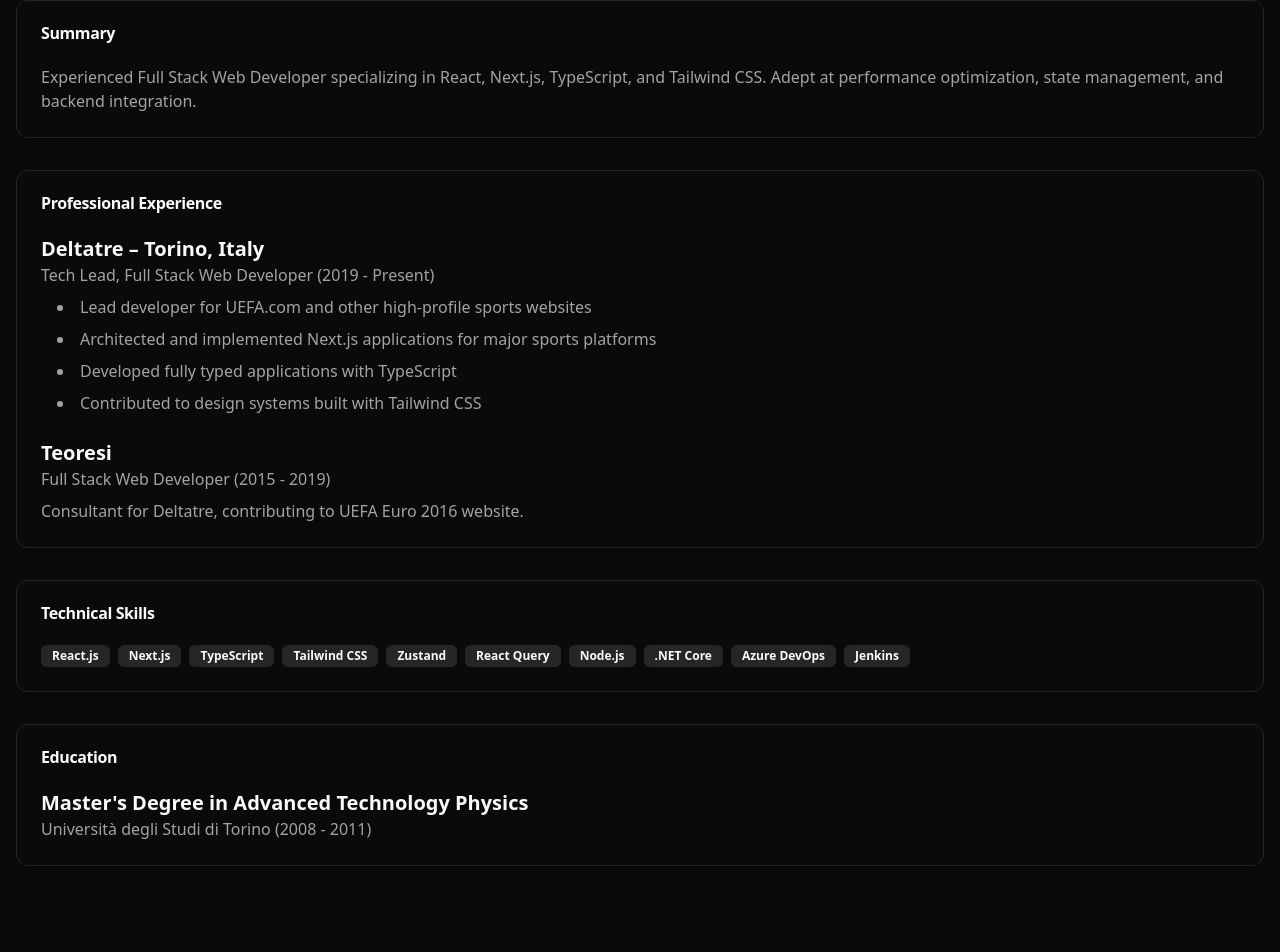
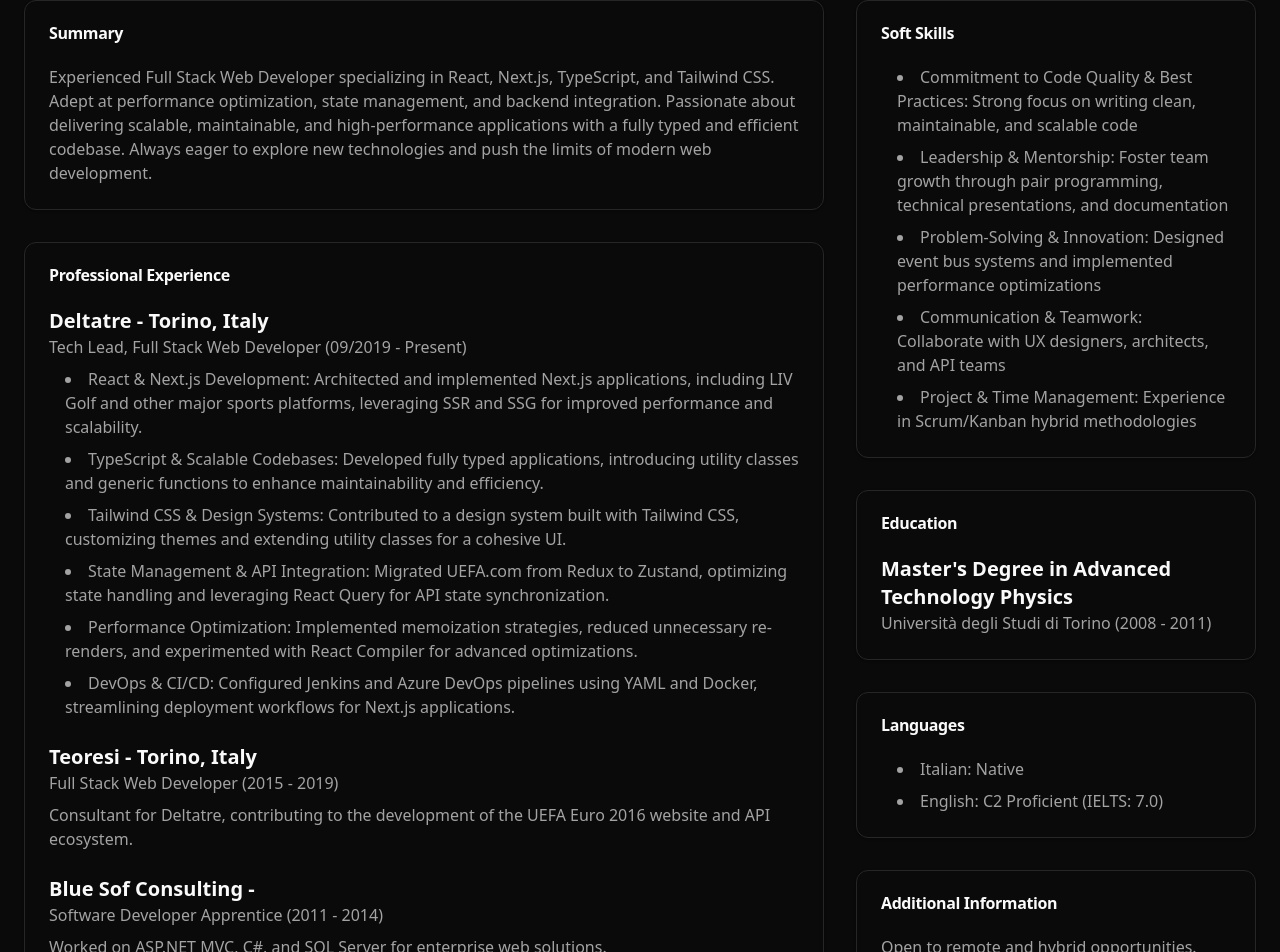
Before and after one commit to cavez86/portfolio, a Next.js app: page / in a window 1280 px wide. Shown: the part 262-1214 px from the top of the page. Before the commit the page ends 1160 px from the top, so only its background shows below. Built offline with nearby package versions, Linux system fonts and the light colour scheme.

Commit message:
Add contact icons and personal information data structure

```diff
--- a/src/app/page.tsx
+++ b/src/app/page.tsx
@@ -1,118 +1,145 @@
-import { Mail, Linkedin, Github } from 'lucide-react';
 import { Button } from '@/components/ui/button';
 import { Card, CardContent, CardHeader, CardTitle } from '@/components/ui/card';
 import { Badge } from '@/components/ui/badge';
+import { ContactIcon } from '@/components/contact-icon';
+import { personalInfo, experience, skills, softSkills, education, languages, additionalInfo } from '@/data/content';
 
 export default function Home() {
   return (
-    <main className="container mx-auto px-4 py-8">
-      {/* Header */}
-      <Card className="mb-8">
+    <main className="container mx-auto flex max-w-[1264px] flex-col gap-4 px-4 py-4 lg:gap-8 lg:py-8">
+      <Card>
         <CardHeader>
           <CardTitle className="text-center">
-            <h1 className="mb-4 text-4xl font-bold">Francesco Caveglia Beatris</h1>
-            <p className="text-2xl text-muted-foreground">Full Stack Web Developer</p>
+            <h1 className="mb-4 text-4xl font-bold">{personalInfo.name}</h1>
+            <p className="text-2xl text-muted-foreground">{personalInfo.title}</p>
           </CardTitle>
         </CardHeader>
         <CardContent>
           <div className="flex justify-center gap-4">
-            <Button variant="outline" asChild>
-              <a href="mailto:francesco.caveglia@yahoo.it">
-                <Mail className="mr-2 h-4 w-4" />
-                Email
+            {personalInfo.contacts.map((contact) => (
+              <Button key={contact.type} variant="outline" asChild>
+                <a href={contact.url}>
+                  <ContactIcon type={contact.type} className="mr-2 h-4 w-4" />
+                  {contact.label}
                 </a>
               </Button>
-            <Button variant="outline" asChild>
-              <a href="https://www.linkedin.com/in/francesco-caveglia-beatris-25012732/">
-                <Linkedin className="mr-2 h-4 w-4" />
-                LinkedIn
-              </a>
-            </Button>
-            <Button variant="outline" asChild>
-              <a href="https://github.com/cavez86">
-                <Github className="mr-2 h-4 w-4" />
-                GitHub
-              </a>
-            </Button>
+            ))}
           </div>
         </CardContent>
       </Card>
 
-      {/* Summary */}
-      <Card className="mb-8">
+      <div className="flex flex-col gap-4 lg:flex-row lg:gap-8">
+        <div className="flex flex-col gap-4 lg:w-2/3 lg:gap-8">
+          <Card>
             <CardHeader>
               <CardTitle>Summary</CardTitle>
             </CardHeader>
             <CardContent>
-          <p className="text-muted-foreground">
-            Experienced Full Stack Web Developer specializing in React, Next.js, TypeScript, and Tailwind CSS. Adept at
-            performance optimization, state management, and backend integration.
-          </p>
+              <p className="text-muted-foreground">{personalInfo.summary}</p>
             </CardContent>
           </Card>
 
-      {/* Experience */}
-      <Card className="mb-8">
+          <Card>
             <CardHeader>
               <CardTitle>Professional Experience</CardTitle>
             </CardHeader>
             <CardContent className="space-y-6">
-          <div>
-            <h3 className="text-xl font-bold">Deltatre – Torino, Italy</h3>
-            <p className="mb-2 text-muted-foreground">Tech Lead, Full Stack Web Developer (2019 - Present)</p>
+              {experience.map((exp, index) => (
+                <div key={index}>
+                  <h3 className="text-xl font-bold">
+                    {exp.company} - {exp.location}
+                  </h3>
+                  <p className="mb-2 text-muted-foreground">
+                    {exp.position} ({exp.period})
+                  </p>
+                  {exp.achievements ? (
                     <ul className="list-inside list-disc space-y-2 pl-4 text-muted-foreground">
-              <li>Lead developer for UEFA.com and other high-profile sports websites</li>
-              <li>Architected and implemented Next.js applications for major sports platforms</li>
-              <li>Developed fully typed applications with TypeScript</li>
-              <li>Contributed to design systems built with Tailwind CSS</li>
+                      {exp.achievements.map((achievement, i) => (
+                        <li key={i}>{achievement}</li>
+                      ))}
                     </ul>
+                  ) : (
+                    <p className="text-muted-foreground">{exp.description}</p>
+                  )}
                 </div>
-
-          <div>
-            <h3 className="text-xl font-bold">Teoresi</h3>
-            <p className="mb-2 text-muted-foreground">Full Stack Web Developer (2015 - 2019)</p>
-            <p className="text-muted-foreground">Consultant for Deltatre, contributing to UEFA Euro 2016 website.</p>
-          </div>
+              ))}
             </CardContent>
           </Card>
 
-      {/* Skills */}
-      <Card className="mb-8">
+          <Card>
             <CardHeader>
               <CardTitle>Technical Skills</CardTitle>
             </CardHeader>
             <CardContent>
+              <div className="space-y-4">
+                {skills.map((category) => (
+                  <div key={category.category}>
+                    <h3 className="mb-2 font-semibold">{category.category}</h3>
                     <div className="flex flex-wrap gap-2">
-            {[
-              'React.js',
-              'Next.js',
-              'TypeScript',
-              'Tailwind CSS',
-              'Zustand',
-              'React Query',
-              'Node.js',
-              '.NET Core',
-              'Azure DevOps',
-              'Jenkins',
-            ].map((skill) => (
+                      {category.skills.map((skill) => (
                         <Badge key={skill} variant="secondary">
                           {skill}
                         </Badge>
                       ))}
                     </div>
+                  </div>
+                ))}
+              </div>
+            </CardContent>
+          </Card>
+        </div>
+
+        <div className="flex flex-col gap-4 lg:w-1/3 lg:gap-8">
+          <Card>
+            <CardHeader>
+              <CardTitle>Soft Skills</CardTitle>
+            </CardHeader>
+            <CardContent>
+              <ul className="list-inside list-disc space-y-2 pl-4 text-muted-foreground">
+                {softSkills.map((skill, index) => (
+                  <li key={index}>{skill}</li>
+                ))}
+              </ul>
             </CardContent>
           </Card>
 
-      {/* Education */}
           <Card>
             <CardHeader>
               <CardTitle>Education</CardTitle>
             </CardHeader>
             <CardContent>
-          <h3 className="text-xl font-bold">Master&apos;s Degree in Advanced Technology Physics</h3>
-          <p className="text-muted-foreground">Università degli Studi di Torino (2008 - 2011)</p>
+              <h3 className="text-xl font-bold">{education.degree}</h3>
+              <p className="text-muted-foreground">
+                {education.institution} ({education.period})
+              </p>
             </CardContent>
           </Card>
+
+          <Card>
+            <CardHeader>
+              <CardTitle>Languages</CardTitle>
+            </CardHeader>
+            <CardContent>
+              <ul className="list-inside list-disc space-y-2 pl-4 text-muted-foreground">
+                {languages.map((lang, index) => (
+                  <li key={index}>
+                    {lang.language}: {lang.level}
+                  </li>
+                ))}
+              </ul>
+            </CardContent>
+          </Card>
+
+          <Card>
+            <CardHeader>
+              <CardTitle>Additional Information</CardTitle>
+            </CardHeader>
+            <CardContent>
+              <p className="text-muted-foreground">{additionalInfo}</p>
+            </CardContent>
+          </Card>
+        </div>
+      </div>
     </main>
   );
 }
--- /dev/null
+++ b/src/components/contact-icon.tsx
@@ -0,0 +1,18 @@
+import { Mail, Linkedin, Github, LucideIcon, LucideProps } from 'lucide-react';
+
+export type ContactType = 'email' | 'linkedin' | 'github';
+
+interface ContactIconProps extends LucideProps {
+  type: ContactType;
+}
+
+const iconMap: Record<ContactType, LucideIcon> = {
+  email: Mail,
+  linkedin: Linkedin,
+  github: Github,
+};
+
+export function ContactIcon({ type, ...props }: ContactIconProps) {
+  const Icon = iconMap[type] || Mail;
+  return <Icon {...props} />;
+}
--- /dev/null
+++ b/src/data/content.ts
@@ -0,0 +1,101 @@
+import { ContactType } from '@/components/contact-icon';
+
+export const personalInfo = {
+  name: 'Francesco Caveglia Beatris',
+  title: 'Full Stack Web Developer',
+  contacts: [
+    {
+      type: 'email' as ContactType,
+      url: 'mailto:francesco.caveglia@yahoo.it',
+      label: 'Email',
+    },
+    {
+      type: 'linkedin' as ContactType,
+      url: 'https://www.linkedin.com/in/francesco-caveglia-beatris-25012732/',
+      label: 'LinkedIn',
+    },
+    {
+      type: 'github' as ContactType,
+      url: 'https://github.com/cavez86',
+      label: 'GitHub',
+    },
+  ],
+  summary:
+    'Experienced Full Stack Web Developer specializing in React, Next.js, TypeScript, and Tailwind CSS. Adept at performance optimization, state management, and backend integration. Passionate about delivering scalable, maintainable, and high-performance applications with a fully typed and efficient codebase. Always eager to explore new technologies and push the limits of modern web development.',
+};
+
+export const experience = [
+  {
+    company: 'Deltatre',
+    location: 'Torino, Italy',
+    position: 'Tech Lead, Full Stack Web Developer',
+    period: '09/2019 - Present',
+    achievements: [
+      'React & Next.js Development: Architected and implemented Next.js applications, including LIV Golf and other major sports platforms, leveraging SSR and SSG for improved performance and scalability.',
+      'TypeScript & Scalable Codebases: Developed fully typed applications, introducing utility classes and generic functions to enhance maintainability and efficiency.',
+      'Tailwind CSS & Design Systems: Contributed to a design system built with Tailwind CSS, customizing themes and extending utility classes for a cohesive UI.',
+      'State Management & API Integration: Migrated UEFA.com from Redux to Zustand, optimizing state handling and leveraging React Query for API state synchronization.',
+      'Performance Optimization: Implemented memoization strategies, reduced unnecessary re-renders, and experimented with React Compiler for advanced optimizations.',
+      'DevOps & CI/CD: Configured Jenkins and Azure DevOps pipelines using YAML and Docker, streamlining deployment workflows for Next.js applications.',
+    ],
+  },
+  {
+    company: 'Teoresi',
+    location: 'Torino, Italy',
+    position: 'Full Stack Web Developer',
+    period: '2015 - 2019',
+    description:
+      'Consultant for Deltatre, contributing to the development of the UEFA Euro 2016 website and API ecosystem.',
+  },
+  {
+    company: 'Blue Sof Consulting',
+    position: 'Software Developer Apprentice',
+    period: '2011 - 2014',
+    description: 'Worked on ASP.NET MVC, C#, and SQL Server for enterprise web solutions.',
+  },
+];
+
+export const skills = [
+  {
+    category: 'Frontend',
+    skills: ['React.js', 'Next.js', 'TypeScript', 'Tailwind CSS', 'CSS Custom Properties', 'Zustand', 'React Query'],
+  },
+  {
+    category: 'Backend',
+    skills: ['REST API integration', 'Node.js', '.NET Core'],
+  },
+  {
+    category: 'State Management',
+    skills: ['Zustand', 'React Query', 'Redux'],
+  },
+  {
+    category: 'Tools & Infrastructure',
+    skills: ['Webpack', 'Vite', 'Rsbuild', 'Vitest', 'Nx', 'Stencil.js', 'Semantic Release', 'Husky', 'Docker'],
+  },
+  {
+    category: 'Testing',
+    skills: ['Jest', 'React Testing Library', 'Vitest'],
+  },
+];
+
+export const softSkills = [
+  'Commitment to Code Quality & Best Practices: Strong focus on writing clean, maintainable, and scalable code',
+  'Leadership & Mentorship: Foster team growth through pair programming, technical presentations, and documentation',
+  'Problem-Solving & Innovation: Designed event bus systems and implemented performance optimizations',
+  'Communication & Teamwork: Collaborate with UX designers, architects, and API teams',
+  'Project & Time Management: Experience in Scrum/Kanban hybrid methodologies',
+];
+
+export const education = {
+  degree: "Master's Degree in Advanced Technology Physics",
+  institution: 'Università degli Studi di Torino',
+  period: '2008 - 2011',
+};
+
+export const languages = [
+  { language: 'Italian', level: 'Native' },
+  { language: 'English', level: 'C2 Proficient (IELTS: 7.0)' },
+];
+
+export const additionalInfo =
+  'Open to remote and hybrid opportunities. Passionate about working on innovative and challenging projects that push the boundaries of modern web technologies. Dedicated to staying at the forefront of development, continuously experimenting with new technologies, and striving for clean, maintainable, and high-performance code.';
```
Lines whose indentation alone changed are shown as unchanged.
